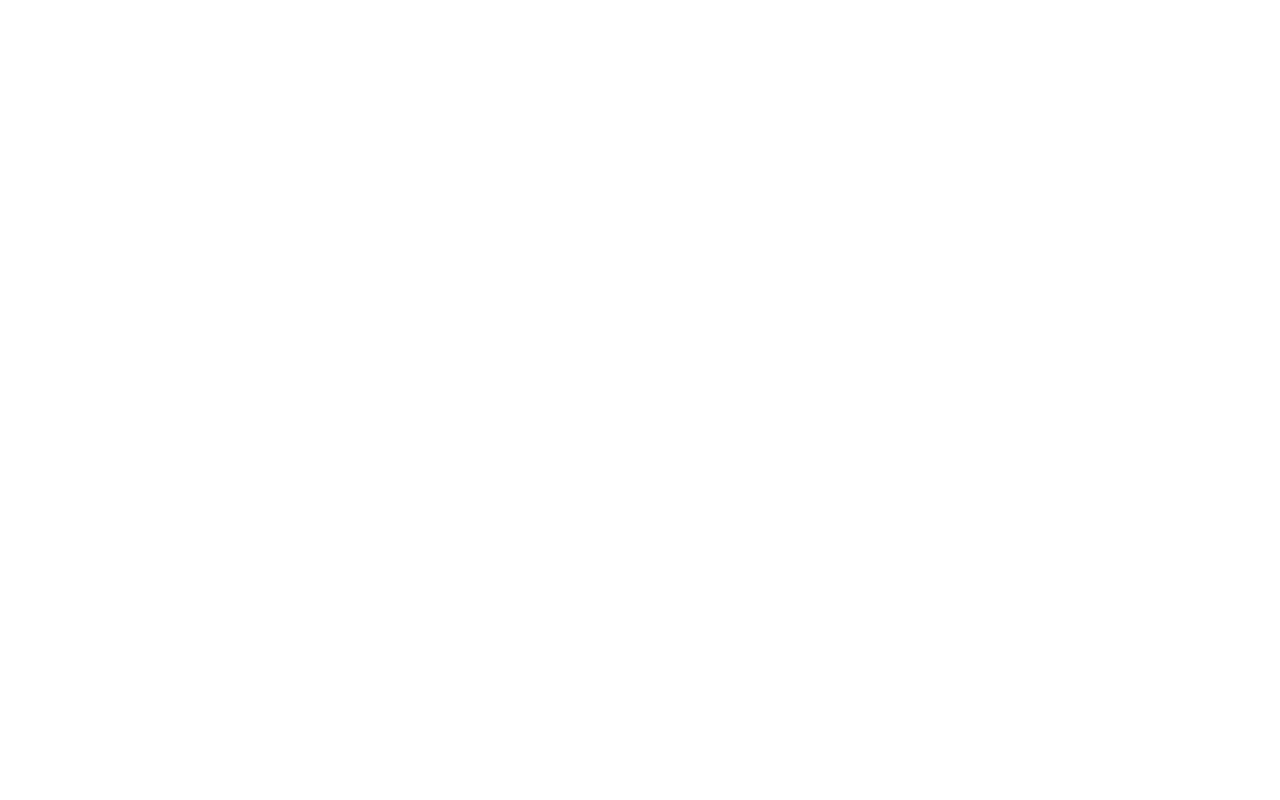
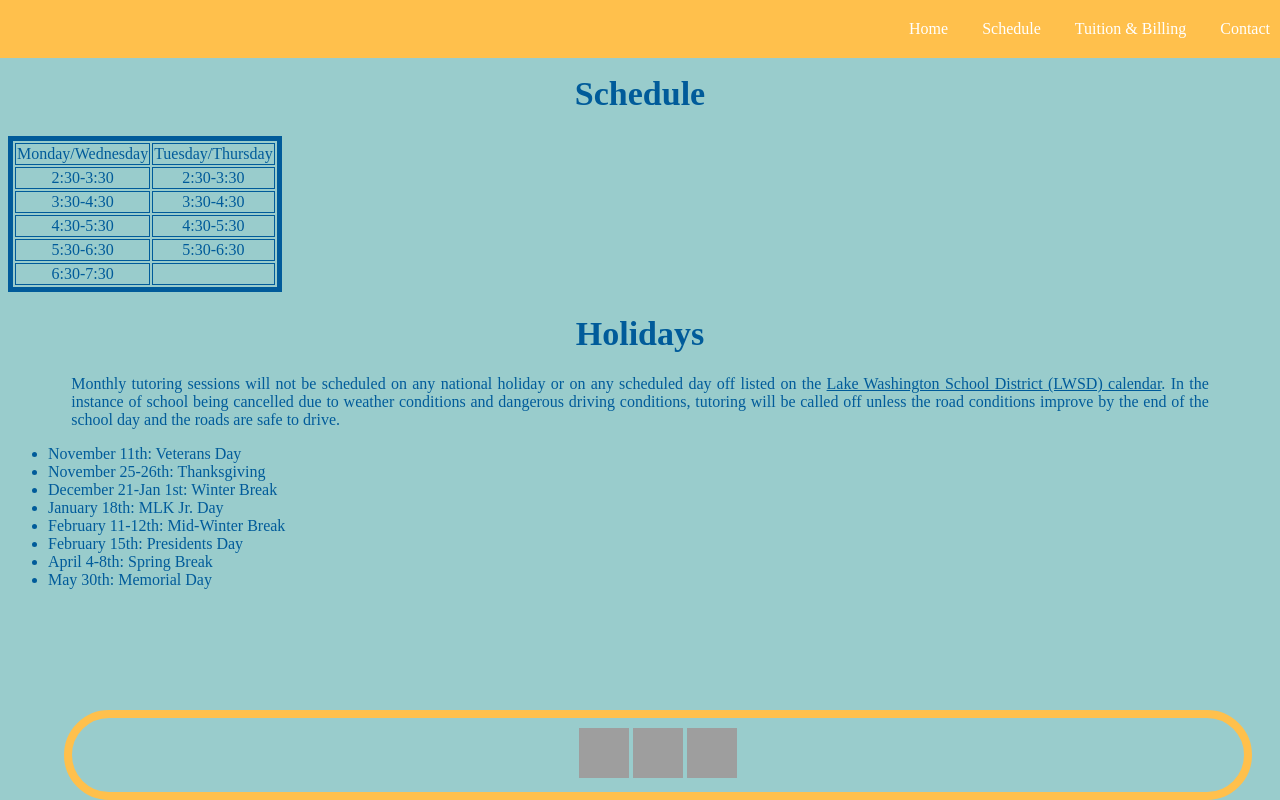
Before and after one commit to emlandi/tutoring, a plain HTML site: page schedule.html in a window 1280 px wide. Drawn offline with Linux system fonts and the light colour scheme; grey boxes are pictures that could not be loaded; a web font is replaced by a local one.

Commit message:
made changes/additions to all docs

```diff
--- /dev/null
+++ b/contact.html
@@ -0,0 +1,40 @@
+<!DOCTYPE html>
+<html>
+  <head>
+    <title>Zenia's Tutoring</title>
+    <link rel="stylesheet" type="text/css" href="style.css">
+    <link href='https://fonts.googleapis.com/css?family=News+Cycle' rel='stylesheet' type='text/css'>
+  </head>
+
+<body>
+
+<div id="nav">
+  <a href="index.html" id="nav-item">Home</a>
+  <a href="schedule.html" id="nav-item">Schedule</a>
+  <a href="tuition.html" id="nav-item">Tuition & Billing</a>
+  <a href="contact.html" id="nav-item">Contact</a>
+</div>
+
+<div id="main">
+
+<h1>Contact</h1>
+
+<p>For new clients, I offer a 30 minute complimentary session for both parent and student, so we can meet before tutoring begins. Tutoring is at my house, on the Sammamish Plateau.</p>
+
+<p>Mrs. Zenia Landi<br>
+  Certified Teacher<br><br>
+
+<a href="https://www.google.com/maps/dir/''/2012+227th+Avenue+Northeast,+Sammamish,+WA+98074-4036,+USA/@47.6281699,-122.0416025,16z/data=!3m1!4b1!4m8!4m7!1m0!1m5!1m1!1s0x549072236051721b:0x9bcd8828f0b2969c!2m2!1d-122.037311!2d47.62817">2012 227th Ave NE, Sammamish, WA 98084</a><br>
+Phone: 425.443.0856<br>
+Email: <a href="mailto:mrszlandi@yahoo.com">mrszlandi@yahoo.com</a>
+</p>
+
+</div>
+
+<div id="footer">
+  <a href="https://www.google.com/maps/dir/''/2012+227th+Avenue+Northeast,+Sammamish,+WA+98074-4036,+USA/@47.6281699,-122.0416025,16z/data=!3m1!4b1!4m8!4m7!1m0!1m5!1m1!1s0x549072236051721b:0x9bcd8828f0b2969c!2m2!1d-122.037311!2d47.62817"><img src="http://www.theinquirer.net/IMG/392/263392/google-maps-logo.jpg" height="50px" width="50px"></a>
+  <a href="mailto:mrszlandi@yahoo.com"><img src="http://www.liquidtype.co.za/images/email-logo.png" height="50px" width="50px"></a>
+  <a href="tel:425-443-0856"><img src="https://encrypted-tbn2.gstatic.com/images?q=tbn:ANd9GcS5PN0pV2PUtVOpCsgivAFDy7kmNr8MYw9cKbTCUNt6txg1W7Gg" height="50px" width="50px"></a>
+</div>
+</body>
+</html>
--- a/schedule.html
+++ b/schedule.html
@@ -0,0 +1,71 @@
+<!DOCTYPE html>
+<html>
+  <head>
+    <title>Zenia's Tutoring</title>
+    <link rel="stylesheet" type="text/css" href="style.css">
+    <link href='https://fonts.googleapis.com/css?family=News+Cycle' rel='stylesheet' type='text/css'>
+  </head>
+
+<body>
+
+<div id="nav">
+  <a href="index.html" id="nav-item">Home</a>
+  <a href="schedule.html" id="nav-item">Schedule</a>
+  <a href="tuition.html" id="nav-item">Tuition & Billing</a>
+  <a href="contact.html" id="nav-item">Contact</a>
+</div>
+
+<div id="main">
+
+<h1>Schedule</h1>
+
+<table>
+  <tr>
+    <td>Monday/Wednesday</td>
+    <td>Tuesday/Thursday</td>
+  </tr>
+  <tr>
+    <td>2:30-3:30</td>
+    <td>2:30-3:30</td>
+  </tr>
+  <tr>
+    <td>3:30-4:30</td>
+    <td>3:30-4:30</td>
+  </tr>
+  <tr>
+    <td>4:30-5:30</td>
+    <td>4:30-5:30</td>
+  </tr>
+  <tr>
+    <td>5:30-6:30</td>
+    <td>5:30-6:30</td>
+  </tr>
+  <tr>
+    <td>6:30-7:30</td>
+    <td></td>
+  </table>
+
+<h1>Holidays</h1>
+<p>Monthly tutoring sessions will not be scheduled on any national holiday or on any scheduled day off listed on the <a href="http://www.lwsd.org/SiteCollectionDocuments/Global/2015-16-District-Sheet-Calendar.pdf">Lake Washington School District (LWSD) calendar</a>. In the instance of school being cancelled due to weather conditions and dangerous driving conditions, tutoring will be called off unless the road conditions improve by the end of the school day and the roads are safe to drive.
+
+<ul>
+  <li>November 11th: Veterans Day</li>
+  <li>November 25-26th: Thanksgiving</li>
+  <li>December 21-Jan 1st: Winter Break</li>
+  <li>January 18th: MLK Jr. Day</li>
+  <li>February 11-12th: Mid-Winter Break</li>
+  <li>February 15th: Presidents Day</li>
+  <li>April 4-8th: Spring Break</li>
+  <li>May 30th: Memorial Day</li>
+</ul>
+</p>
+
+</div>
+
+<div id="footer">
+  <a href="https://www.google.com/maps/dir/''/2012+227th+Avenue+Northeast,+Sammamish,+WA+98074-4036,+USA/@47.6281699,-122.0416025,16z/data=!3m1!4b1!4m8!4m7!1m0!1m5!1m1!1s0x549072236051721b:0x9bcd8828f0b2969c!2m2!1d-122.037311!2d47.62817"><img src="http://www.theinquirer.net/IMG/392/263392/google-maps-logo.jpg" height="50px" width="50px"></a>
+  <a href="mailto:mrszlandi@yahoo.com"><img src="http://www.liquidtype.co.za/images/email-logo.png" height="50px" width="50px"></a>
+  <a href="tel:425-443-0856"><img src="https://encrypted-tbn2.gstatic.com/images?q=tbn:ANd9GcS5PN0pV2PUtVOpCsgivAFDy7kmNr8MYw9cKbTCUNt6txg1W7Gg" height="50px" width="50px"></a>
+</div>
+</body>
+</html>
--- a/style.css
+++ b/style.css
@@ -1,13 +1,52 @@
-
-#body {
+* {
   font: 'News Cycle', sans-serif;
-  font-size: 16px;
-  color: 7B7E8C;
-  background-color: BFB3A4;
+  color: #005B9A;
+  background-color: #99CCCC;
 }
 #nav {
-  font-size: 10px;
-  color: BBD3F2;
-  background-color: 735D43;
+  position: fixed;
+  width: 100%;
+  top: 0px;
+  left: 0px;
+  padding: 10px;
+  background-color: #FFC04C;
+  text-align: right;
+}
+#nav-item {
+  font-size: 16px;
+  background-color: #FFC04C;
+  color: #FFFFFF;
   display: inline-block;
+  text-decoration: none;
+  padding: 10px;
+  margin-right: 10px;
 }
+#main {
+  margin-top: 75px;
+}
+h1 {
+  text-align: center;
+  font-size: 34px
+}
+p {
+  margin-left: 5%;
+  margin-right: 5%;
+  text-align: justify;
+}
+table {
+  border: thick solid;
+  text-align: center;
+}
+td {
+  border: thin solid;
+}
+#footer {
+  position: fixed;
+  width: 90%;
+  left: 5%;
+  bottom: 0px;
+  padding: 10px;
+  border: 8px solid #FFC04C;
+  border-radius: 50px;
+  text-align: center;
+}
```
Also changed, not shown: index.html (+29 -8 lines), tuition.html (added, +36 -0 lines), 1 other file.
